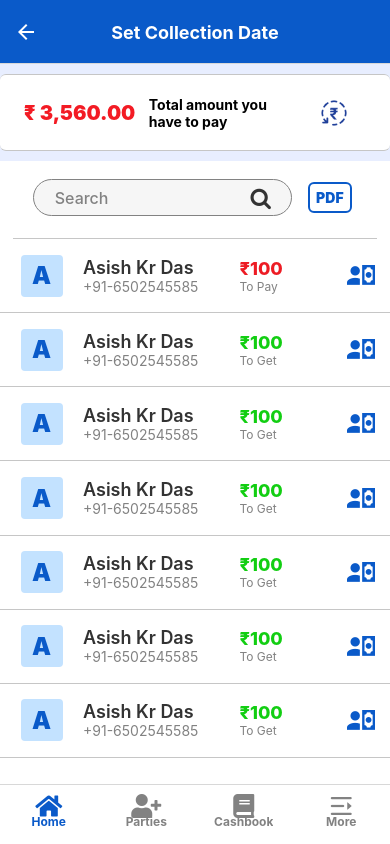
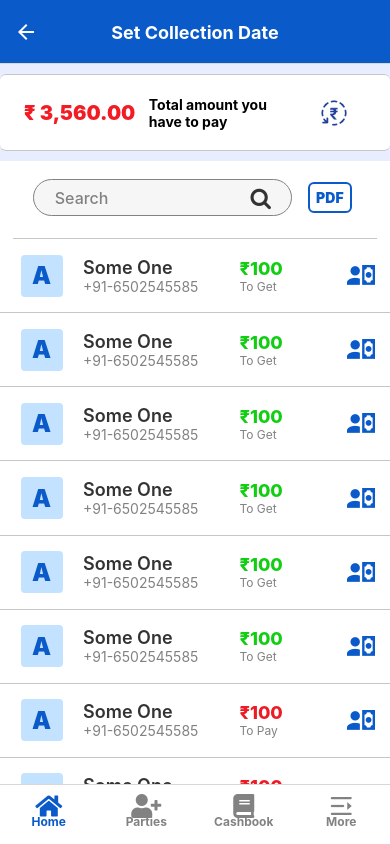
Before and after one commit to Souvik-Bhattacharyya/OneCreditPe, a React Native app: screen /HomeScreens in a window 390 px wide. Both pictures are taken after a click on the element 326 px from the left and 35 px from the top of the page. Built offline with nearby package versions, Linux system fonts and the light colour scheme.

Commit message:
Ready To Pull

```diff
--- a/Components/Cash/ToGet.js
+++ b/Components/Cash/ToGet.js
@@ -11,7 +11,7 @@ const ToGet = () => {
                     <Text style={{ fontSize: 24, fontWeight: '900', color: '#0A5AC9' }}>A</Text>
                 </View>
                 <View style={{ paddingHorizontal: metrics.horizontalScale(20) }}>
-                    <Text style={{ fontSize: 18, fontWeight: '600', color: '#333' }}>Asish Kr Das</Text>
+                    <Text style={{ fontSize: 18, fontWeight: '600', color: '#333' }}>Some One</Text>
                     <Text style={{ fontSize: 14, fontWeight: '400', color: '#828282' }}>+91-6502545585</Text>
                 </View>
                 <View style={{ paddingHorizontal: metrics.horizontalScale(20) }}>
--- a/Components/Cash/ToPay.js
+++ b/Components/Cash/ToPay.js
@@ -11,7 +11,7 @@ const ToPay = () => {
                     <Text style={{ fontSize: 24, fontWeight: '900', color: '#0A5AC9' }}>A</Text>
                 </View>
                 <View style={{ paddingHorizontal: metrics.horizontalScale(20) }}>
-                    <Text style={{ fontSize: 18, fontWeight: '600', color: '#333' }}>Asish Kr Das</Text>
+                    <Text style={{ fontSize: 18, fontWeight: '600', color: '#333' }}>Some One</Text>
                     <Text style={{ fontSize: 14, fontWeight: '400', color: '#828282' }}>+91-6502545585</Text>
                 </View>
                 <View style={{ paddingHorizontal: metrics.horizontalScale(20) }}>
--- a/Components/CustomerTransaction.js
+++ b/Components/CustomerTransaction.js
@@ -64,13 +64,17 @@ const CustomerTransaction = () => {
             </View>
             <ScrollView>
                 <View style={{ width}}>
-                    <ToPay />
                     <ToGet />
                     <ToGet />
                     <ToGet />
                     <ToGet />
                     <ToGet />
                     <ToGet />
+                    <ToPay />
+                    <ToPay />
+                    <ToPay />
+                    <ToPay />
+                    <ToPay />
                 </View>
             </ScrollView >
         </View>
--- a/Screens/Cashbook/ViewReport.js
+++ b/Screens/Cashbook/ViewReport.js
@@ -72,7 +72,6 @@ const ViewReport = ({ navigation }) => {
         <View style={{ backgroundColor: '#fff', marginTop: 15 }}>
           <View
             style={{
-              marginTop: metrics.verticalScale(20),
               borderBottomWidth: 1.5,
               borderBottomColor: "#c6c6c6",
               paddingVertical: metrics.verticalScale(20),
```
